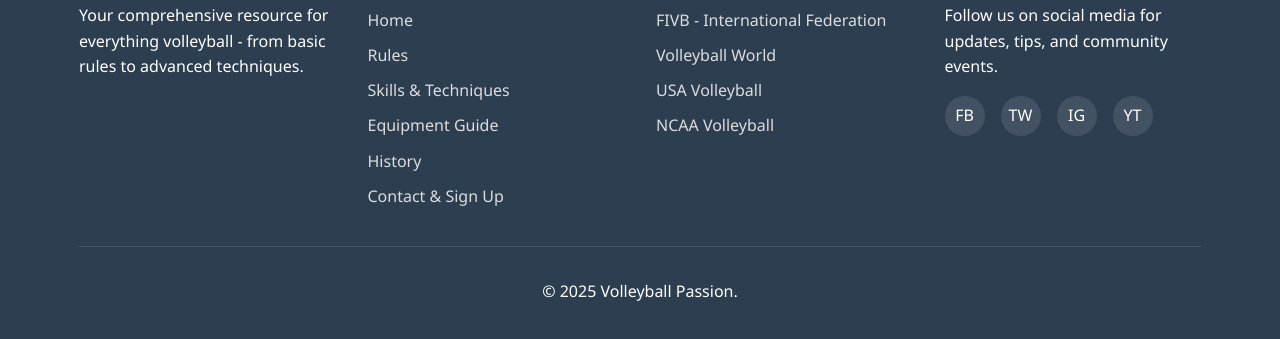
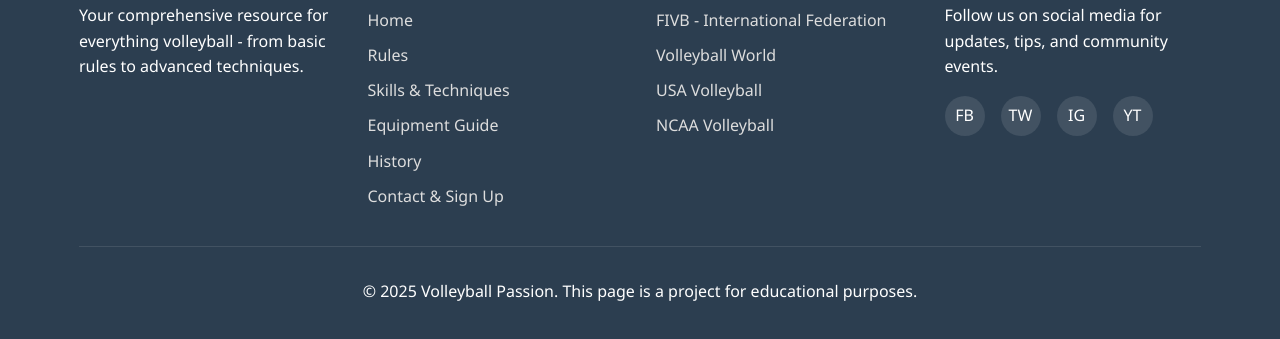
Before and after one commit to valnian/final-project, a plain HTML site: page rules.html in a window 1280 px wide. Shown: the part 4698-5037 px from the top of the page. Drawn offline with Linux system fonts and the light colour scheme.

Commit message:
Update rules.html

```diff
--- a/rules.html
+++ b/rules.html
@@ -790,7 +790,7 @@
             </div>
 
             <div class="copyright">
-                <p>&copy; 2025 Volleyball Passion.</p>
+                <p>&copy; 2025 Volleyball Passion. This page is a project for educational purposes.</p>
             </div>
         </div>
     </footer>
```
